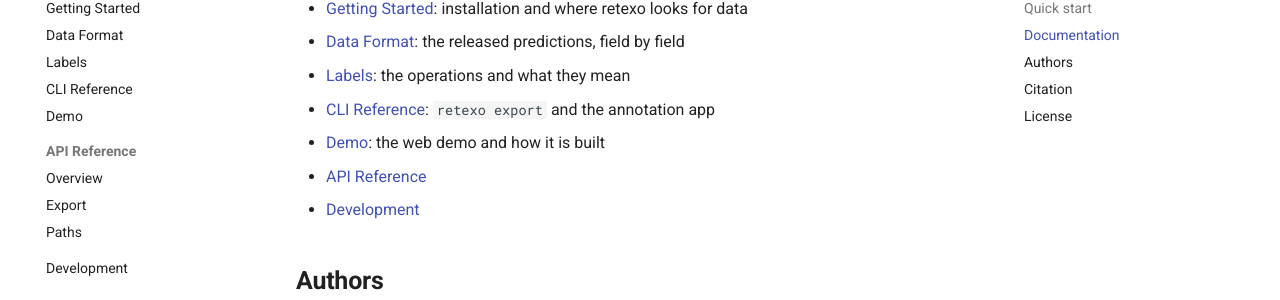
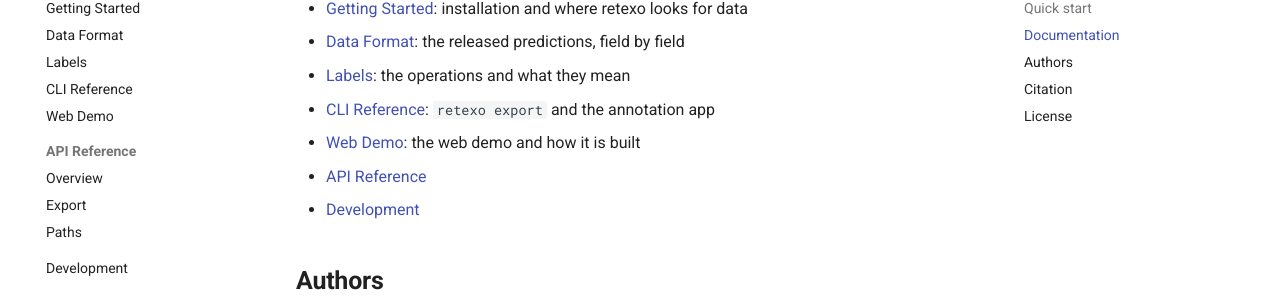
Before and after one commit to julianschelb/retexo, an MkDocs documentation site: the page built from docs/index.md, in a window 1280 px wide and 900 px high, scrolled down 1042 px. Shown: the part 127-427 px from the top of the window. Built offline with MkDocs 1.6.1 and Material for MkDocs 9.7.7, drawn with Linux system fonts in a browser that asks for light colours; comment, search, counter and statistics services are not loaded.

Commit message:
fix(docs): keep /demo/ for the app by renaming the docs page, and fail the deploy without the demo
docs/demo.md built to site/demo/, so the app was copied into site/demo/dist/ and /demo/ served the docs page.
The docs page is now /web-demo/, the copy cannot nest, and the workflow checks that the demo and its data are there.

Co-Authored-By: Claude Sonnet 5.5 <noreply@anthropic.com>

```diff
--- a/docs/index.md
+++ b/docs/index.md
@@ -44,7 +44,7 @@ for link in pair["links"]:
 - [Data Format](data-format.md): the released predictions, field by field
 - [Labels](labels.md): the operations and what they mean
 - [CLI Reference](cli.md): `retexo export` and the annotation app
-- [Demo](demo.md): the web demo and how it is built
+- [Web Demo](web-demo.md): the web demo and how it is built
 - [API Reference](api/index.md)
 - [Development](development.md)
 
--- a/mkdocs.yml
+++ b/mkdocs.yml
@@ -83,7 +83,7 @@ nav:
   - Data Format: data-format.md
   - Labels: labels.md
   - CLI Reference: cli.md
-  - Demo: demo.md
+  - Web Demo: web-demo.md
   - API Reference:
     - Overview: api/index.md
     - Export: api/export.md
```
Also changed, not shown: docs/web-demo.md (renamed from docs/demo.md), 1 other file.
